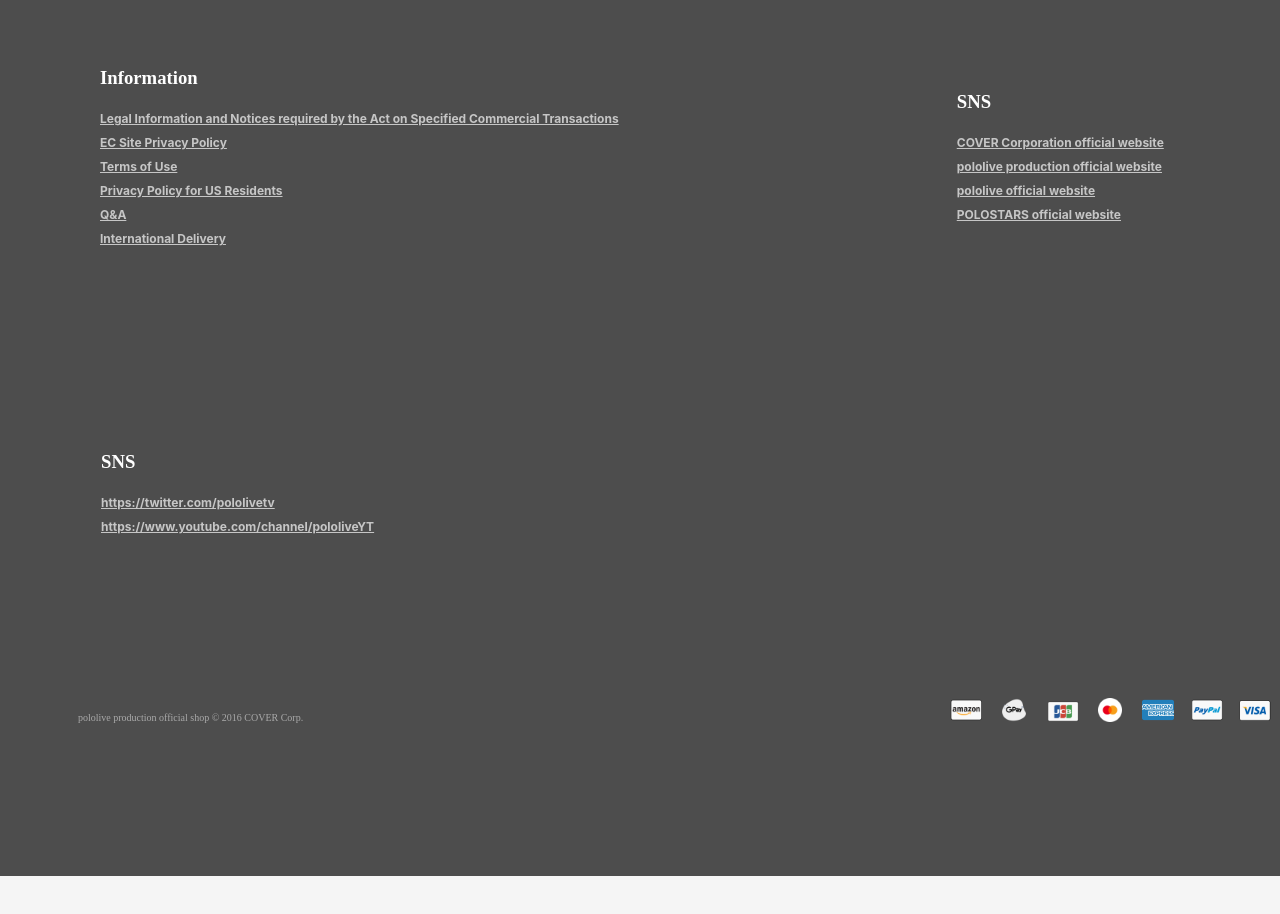
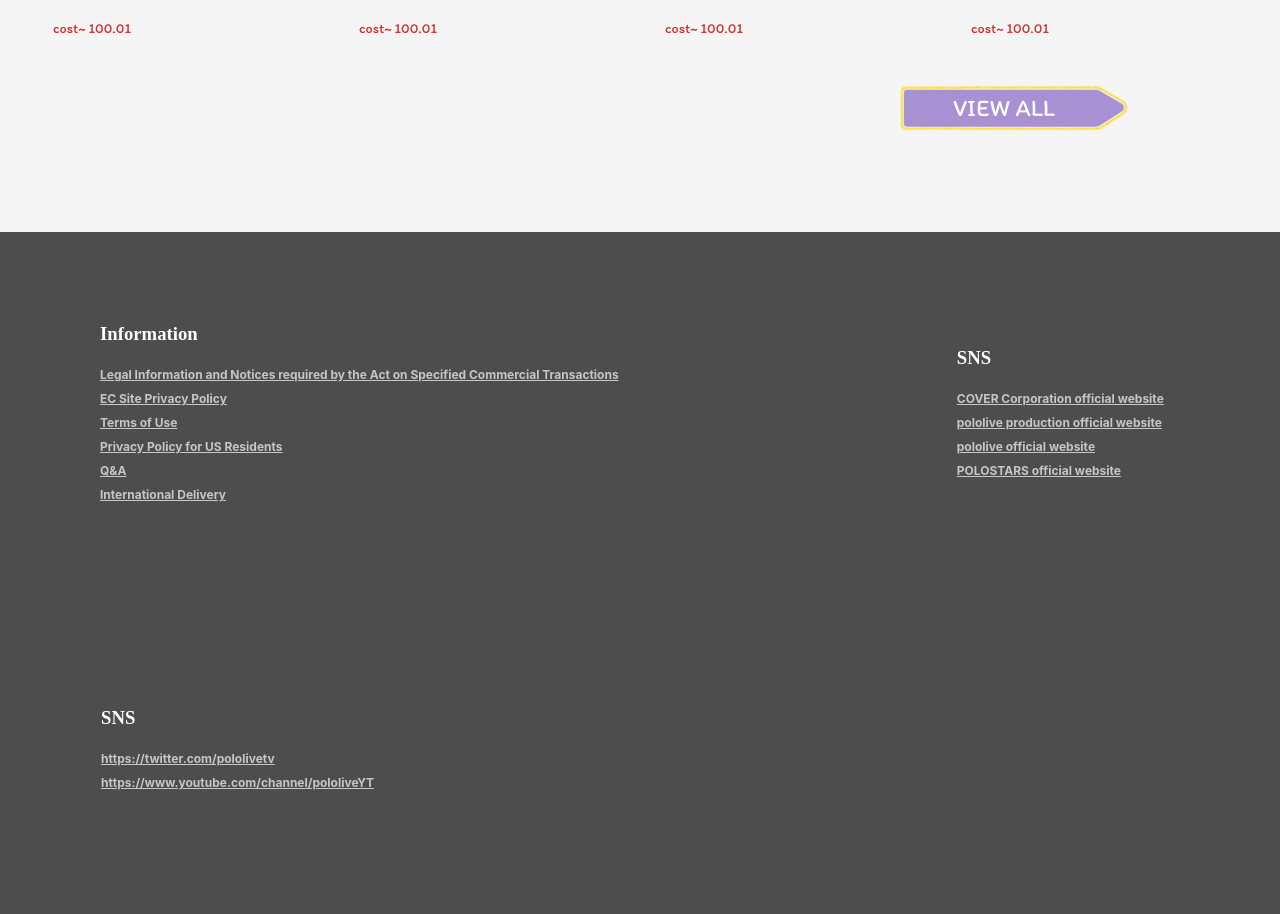
Before and after one commit to ThNeutral/pololiveStore, a React (Vite) app in the folder front-end/: page / in a window 1280 px wide. Shown: the part 3264-4178 px from the top of the page. Before the commit the page ends 4140 px from the top, so only its background shows below. Built offline with nearby package versions, Linux system fonts and the light colour scheme.

Commit message:
Fixed homepage style

```diff
--- a/front-end/src/components/homePage/HomePage.tsx
+++ b/front-end/src/components/homePage/HomePage.tsx
@@ -49,6 +49,7 @@ export function HomePage() {
         jpstring={strings.regular.jp}
         items={dummyItemSet}
       />
+      <div style={{height: "100px"}}></div>
     </div>
   );
 }
--- a/front-end/src/scss/_items.scss
+++ b/front-end/src/scss/_items.scss
@@ -156,3 +156,7 @@
     color: #ffffff;
   }
 }
+
+.items-block {
+  height: 1100px;
+}
```
